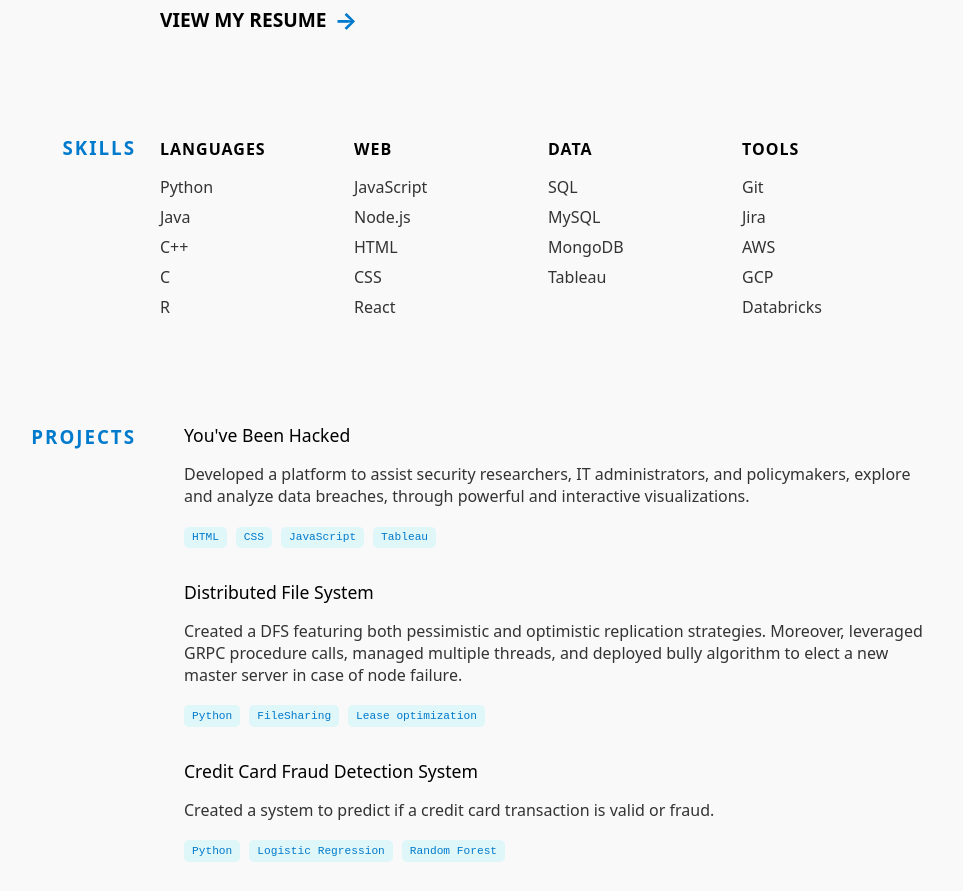
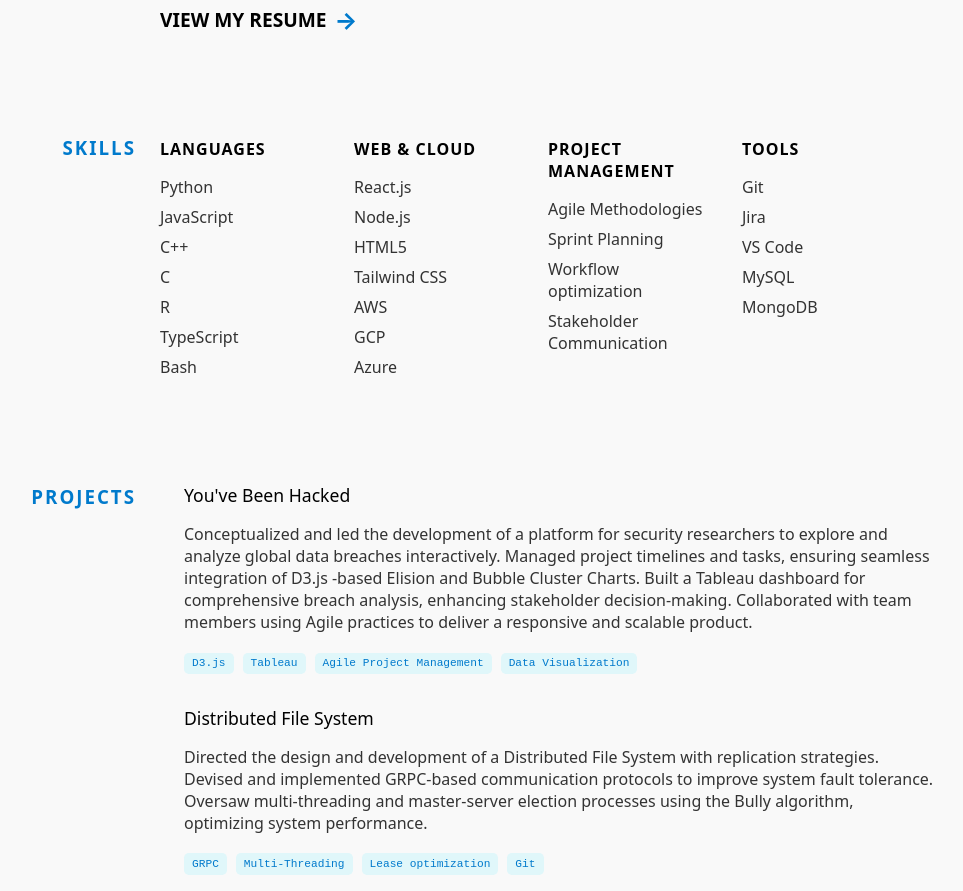
Before and after one commit to AadityaAnand/version1, a plain HTML site: page index.html in a window 1280 px wide. Shown: the part 1292-2183 px from the top of the page, without its empty margins (204-1167 px from the left). Drawn offline with Linux system fonts and the light colour scheme.

Commit message:
Add files via upload

```diff
--- a/index.html
+++ b/index.html
@@ -64,7 +64,7 @@
                         <p>Dev-Ops Intern</p>
                     </div>
                     <div class="experience-right">
-                        <p>Jul - Aug 2024</p>
+                        <p>Feb - Aug 2023</p>
                     </div>
                 </div>
                 <div class="experience-item">
@@ -106,29 +106,33 @@
                     <h4>Languages</h4>
                     <ul>
                         <li>Python</li>
-                        <li>Java</li>
+                        <li>JavaScript</li>
                         <li>C++</li>
                         <li>C</li>
                         <li>R</li>
+                        <li>TypeScript</li>
+                        <li>Bash</li>
                     </ul>
                 </div>
                 <div class="skills-category">
-                    <h4>Web</h4>
+                    <h4>Web & Cloud</h4>
                     <ul>
-                        <li>JavaScript</li>
+                        <li>React.js</li>
                         <li>Node.js</li>
-                        <li>HTML</li>
-                        <li>CSS</li>
-                        <li>React</li>
+                        <li>HTML5</li>
+                        <li>Tailwind CSS</li>
+                        <li>AWS</li>
+                        <li>GCP</li>
+                        <li>Azure</li>
                     </ul>
                 </div>
                 <div class="skills-category">
-                    <h4>Data</h4>
+                    <h4>Project Management</h4>
                     <ul>
-                        <li>SQL</li>
-                        <li>MySQL</li>
-                        <li>MongoDB</li>
-                        <li>Tableau</li>
+                        <li>Agile Methodologies</li>
+                        <li>Sprint Planning</li>
+                        <li>Workflow optimization</li>
+                        <li>Stakeholder Communication</li>
                     </ul>
                 </div>
                 <div class="skills-category">
@@ -136,9 +140,9 @@
                     <ul>
                         <li>Git</li>
                         <li>Jira</li>
-                        <li>AWS</li>
-                        <li>GCP</li>
-                        <li>Databricks</li>
+                        <li>VS Code</li>
+                        <li>MySQL</li>
+                        <li>MongoDB</li>
                     </ul>
                 </div>
             </div>
@@ -150,25 +154,24 @@
                 <div class="project-item">
                     <a href="https://theb0ss37.github.io/data-vis-website-team7/" class="project-title">You've Been
                         Hacked</a>
-                    <p>Developed a platform to assist security researchers, IT administrators, and policymakers, explore
-                        and analyze data breaches, through powerful and interactive visualizations.</p>
+                    <p>Conceptualized and led the development of a platform for security researchers to explore and analyze global data breaches interactively. Managed project timelines and tasks, ensuring seamless integration of D3.js -based Elision and Bubble Cluster Charts. Built a Tableau dashboard for comprehensive breach analysis, enhancing stakeholder decision-making. Collaborated with team members using Agile practices to deliver a responsive and scalable product.</p>
                     <div class="project-tags">
-                        <span>HTML</span>
-                        <span>CSS</span>
-                        <span>JavaScript</span>
+                        <span>D3.js</span>
                         <span>Tableau</span>
+                        <span>Agile Project Management</span>
+                        <span>Data Visualization</span>
                     </div>
                 </div>
                 <div class="project-item">
                     <a href="https://github.com/AadityaAnand/OS-Project-DFS" class="project-title">Distributed File
                         System</a>
-                    <p>Created a DFS featuring both pessimistic and optimistic replication strategies. Moreover,
-                        leveraged GRPC procedure calls, managed multiple threads, and deployed bully algorithm to elect
-                        a new master server in case of node failure.</p>
+                    <p>Directed the design and development of a Distributed File System with replication strategies. Devised and implemented GRPC-based communication protocols to improve system fault tolerance. Oversaw multi-threading and master-server election processes using the Bully algorithm, optimizing system
+                        performance.</p>
                     <div class="project-tags">
-                        <span>Python</span>
-                        <span>FileSharing</span>
+                        <span>GRPC</span>
+                        <span>Multi-Threading</span>
                         <span>Lease optimization</span>
+                        <span>Git</span>
                     </div>
                 </div>
                 <div class="project-item">
```
